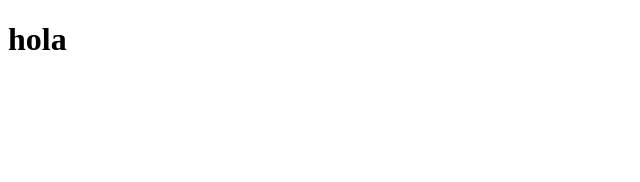
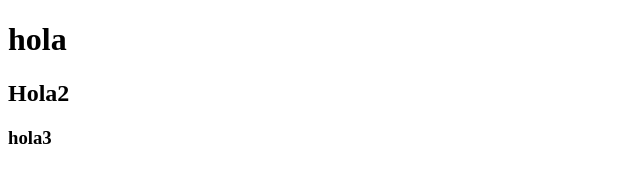
Before and after one commit to ENTORNOS-CDPJOSECABRERA/repasoGit, a plain HTML site: page index.html in a window 1280 px wide. Shown: the whole page, without its empty margins (0-640 px from the left). Drawn offline with Linux system fonts and the light colour scheme.

Commit message:
Tercer Commit

```diff
--- a/index.html
+++ b/index.html
@@ -7,5 +7,7 @@
 </head>
 <body>
     <h1>hola</h1>
+    <h2>Hola2</h2>
+    <h3>hola3</h3>
 </body>
 </html>
```
